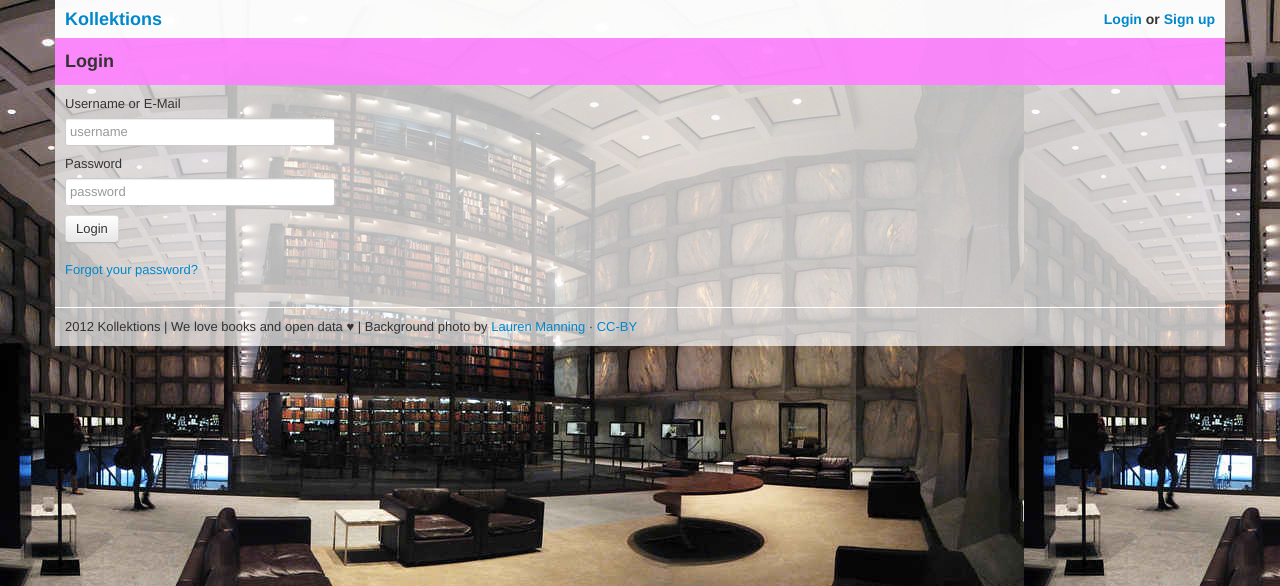
After one commit to miku/kollektions, a Flask app: page /login in a window 1280 px wide. The commit adds this page. Shown: the top 586 px of the page. Run offline with Flask 2, Linux system fonts and the light colour scheme; some libraries are stand-ins or nearby versions.

Commit message:
login stub

```diff
--- a/kollektions/templates/base.html
+++ b/kollektions/templates/base.html
@@ -70,7 +70,7 @@
                         {% block header %}
                         <span class="appname"><a href="/">Kollektions</a></span>
                         <span class="login-signup">
-                            <span class="login"><a href="#">Login</a></span> or
+                            <span class="login"><a href="{{ url_for('login') }}">Login</a></span> or
                             <span class="signup"><a href="#">Sign up</a></span>
                         </span>
                         <div class="clear"></div>
--- /dev/null
+++ b/kollektions/templates/login.html
@@ -0,0 +1,45 @@
+{% extends "base.html" %}
+{% block customhead %}
+<style type="text/css">
+.index-left {
+	background-color:rgba(255,128,255,0.9);
+}
+.index-middle {
+	background-color:rgba(255,255,128,0.9);
+}
+.index-right {
+	background-color:rgba(128,255,255,0.9);
+}
+
+</style>
+{% endblock %}
+
+
+{% block main %}
+
+<div class="row">
+
+	<div class="span12">
+		<div class="content index-left">
+			<h3>Login</h3>
+		</div>
+
+		<div class="content">
+			<form method=post>
+				<label>Username or E-Mail</label>
+				<input type="text" class="span3" placeholder="username">
+
+				<label>Password</label>
+				<input type="password" class="span3" placeholder="password">
+				<br>
+				<button type="submit" class="btn">Login</button>
+				<br><br>
+				<a href="#">Forgot your password?</a>
+			</form>
+		</div>
+
+	</div>
+
+</div>
+
+{% endblock %}
--- a/kollektions/views.py
+++ b/kollektions/views.py
@@ -7,3 +7,8 @@ from flask import render_template
 @app.route('/')
 def index():
     return render_template('index.html')
+
+
+@app.route('/login', methods=['GET', 'POST'])
+def login():
+	return render_template('login.html')
```
